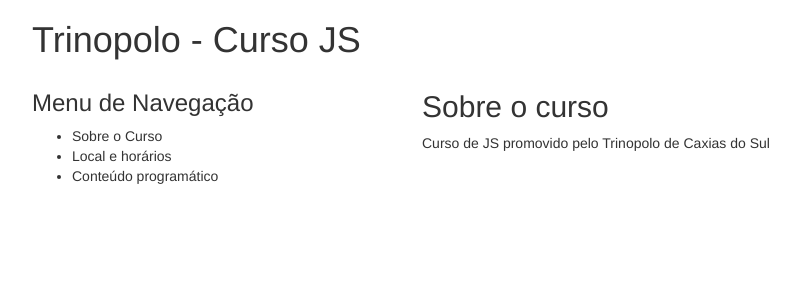
After one commit to adrianomargarin/curso-js-vendabem, a Django app: page /aula-01/bootstrap in a window 1280 px wide. The commit adds this page. Shown: the top 300 px of the page, without its empty margins (38-838 px from the left). Run offline with Django 3.2, Linux system fonts and the light colour scheme; some libraries are stand-ins or nearby versions.

Commit message:
Adicionado bootstrap

```diff
--- a/cursojs/urls.py
+++ b/cursojs/urls.py
@@ -22,6 +22,9 @@ urlpatterns = [
     url(r'^admin/', admin.site.urls),
     url(r'^aula-01/$', TemplateView.as_view(template_name="aulas/index.html"),
         name='aula-01'),
+    url(r'^aula-01/bootstrap$',
+        TemplateView.as_view(template_name="aulas/index-bootstrap.html"),
+        name='aula-01'),
     url(r'$^', TemplateView.as_view(template_name="index.html"),
         name='index')
 ]
--- /dev/null
+++ b/templates/aulas/index-bootstrap.html
@@ -0,0 +1,33 @@
+{% load staticfiles %}
+
+<!DOCTYPE html>
+<html>
+    <head>
+        <meta charset="utf-8">
+        <link rel="shortcut icon" href="{% static 'aulas/img/favicon.png' %}">
+        <title>Olá mundo em HTML</title>
+
+        <link rel="stylesheet" href="https://maxcdn.bootstrapcdn.com/bootstrap/3.3.6/css/bootstrap.min.css" integrity="sha384-1q8mTJOASx8j1Au+a5WDVnPi2lkFfwwEAa8hDDdjZlpLegxhjVME1fgjWPGmkzs7" crossorigin="anonymous">
+    </head>
+    <body>
+        <div class="container">
+            <div>
+                <h1>Trinopolo - Curso JS</h1>
+            </div>
+            <div class="row">
+                <div class="col-md-4 col-sm-12">
+                    <h3 class="sub-title">Menu de Navegação</h3>
+                    <ul>
+                        <li class="active">Sobre o Curso</li>
+                        <li>Local e horários</li>
+                        <li>Conteúdo programático</li>
+                    </ul>
+                </div>
+                <div class="col-md-8 col-sm-12">
+                    <h2 class="sub-title">Sobre o curso</h2>
+                    <p>Curso de JS promovido pelo Trinopolo de Caxias do Sul</p>
+                </div>
+            </div>
+        </div>
+    </body>
+</html>
```
Also changed, not shown: cursojs/static/aulas/css/base.css (+27 -2 lines), templates/aulas/index.html (+7 -5 lines).
